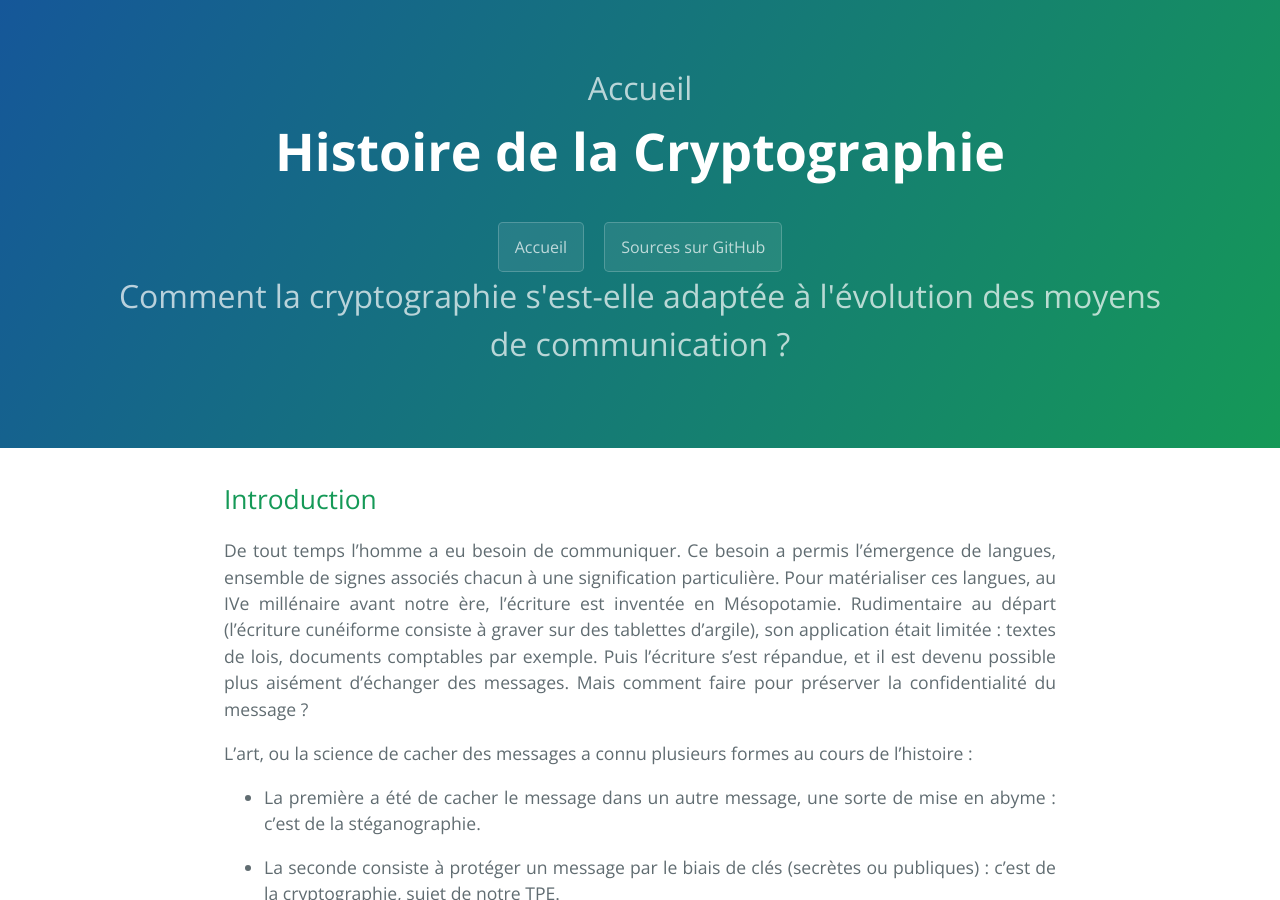
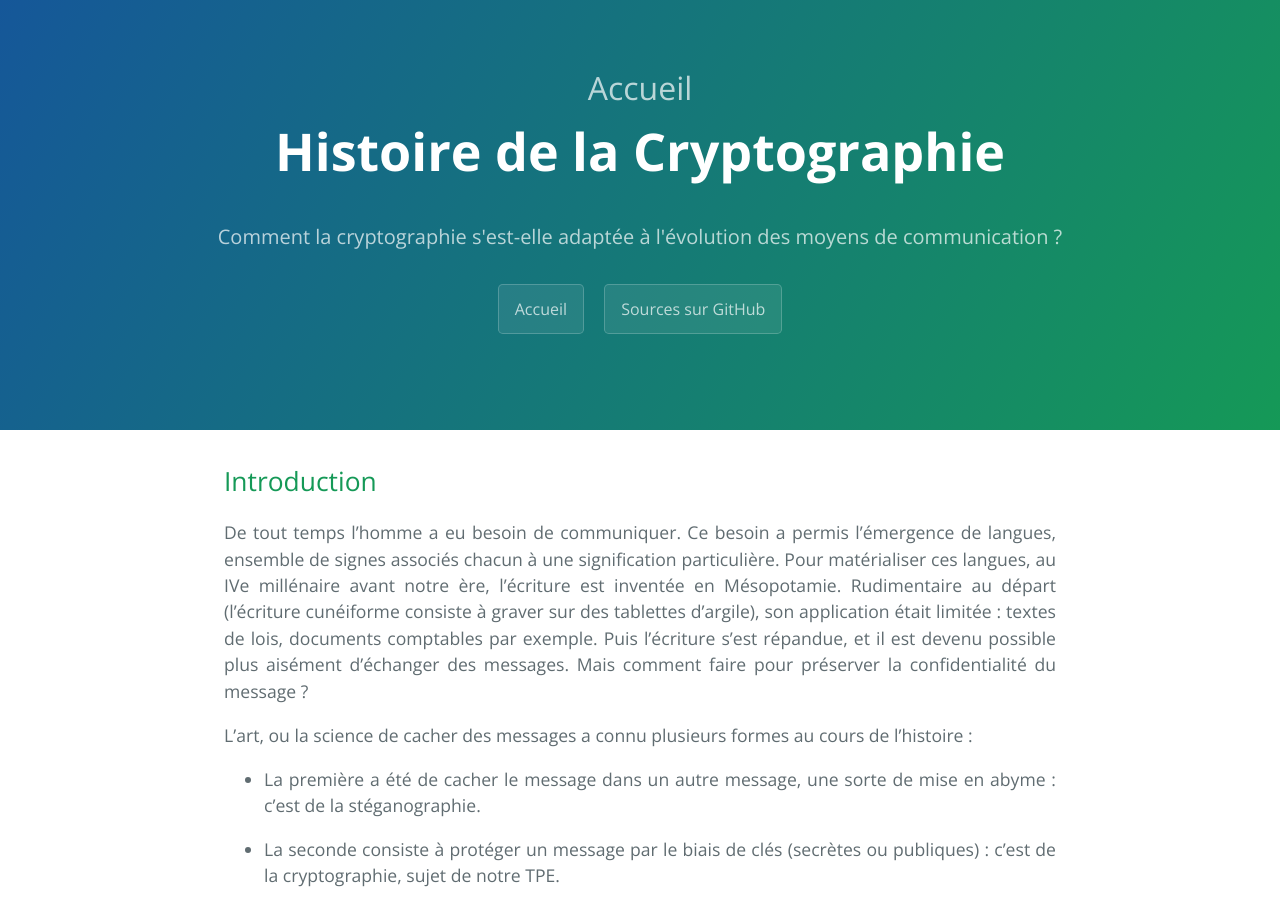
Before and after one commit to SamuelGallay/CryptoTPE, a Jekyll site: the page built from index.md, in a window 1280 px wide and 900 px high. Built offline with Jekyll 4.4.1, drawn with Linux system fonts in a browser that asks for light colours; our own code applies the rules of GitHub Pages for plain Markdown files; the repository's description, which GitHub fills in, is left out.

Commit message:
Update default.html

```diff
--- a/_layouts/default.html
+++ b/_layouts/default.html
@@ -20,6 +20,8 @@
         <h2 class="project-tagline">{{ site.description | default: site.github.project_tagline }}</h2>
       {% endif %}
 
+      <h2 class="project-tagline">Comment la cryptographie s'est-elle adaptée à l'évolution des moyens de communication ?</h2>
+
       {% if page.precedente %}
         <a href="{{ page.precedente | relative_url }}" class="btn">Page précédente</a>
       {% endif %}
@@ -38,9 +40,6 @@
       {% if page.suivante %}
         <a href="{{ page.suivante | relative_url }}" class="btn">Page suivante</a>
       {% endif %}
-
-       <h2 class="partie">Comment la cryptographie s'est-elle adaptée à l'évolution des moyens de communication ?</h2>
-
     </section>
 
 
```
